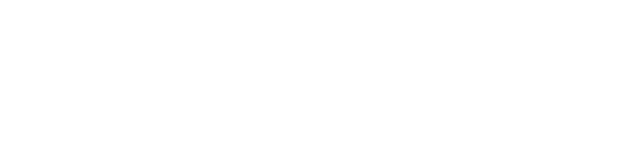
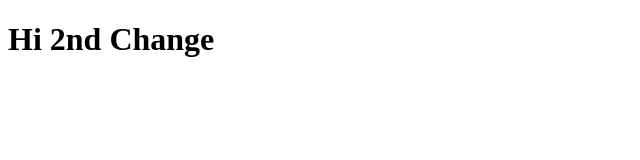
Before and after one commit to GeniusAvenue-Behruz/CofeCode, a plain HTML site: page index.html in a window 1280 px wide. Shown: the whole page, without its empty margins (0-640 px from the left). Drawn offline with Linux system fonts and the light colour scheme.

Commit message:
modified:   index.html

```diff
--- a/index.html
+++ b/index.html
@@ -6,6 +6,7 @@
     <title>CoffeCode</title>
 </head>
 <body>
+    <h1>Hi 2nd Change</h1>
 
 </body>
 </html>
```
